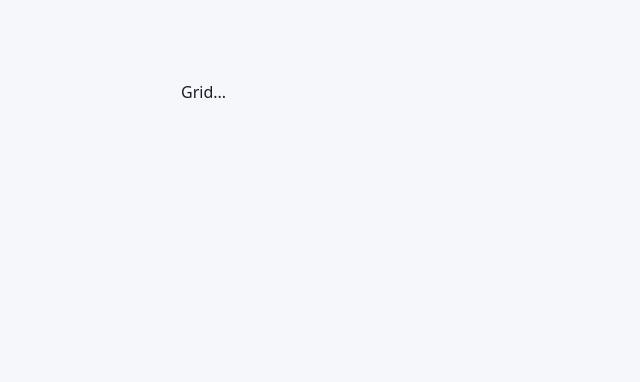
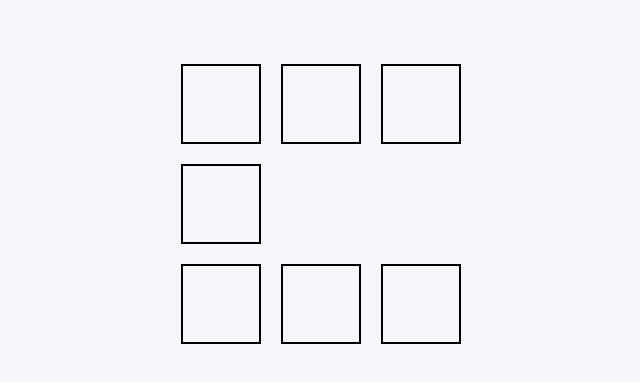
Before and after one commit to Shashwat-Mahto/Frontend-SDE-1, a React (Vite) app: page /grid-light in a window 1280 px wide. Shown: the top 382 px of the page, without its empty margins (3-643 px from the left). Built offline with nearby package versions, Linux system fonts and the light colour scheme.

Commit message:
grid-light-v1

```diff
--- a/src/components/GridLight/Grid.css
+++ b/src/components/GridLight/Grid.css
@@ -0,0 +1,20 @@
+.grid-container {
+  display: grid;
+  grid-template-columns: 1fr 1fr 1fr;
+  width: fit-content;
+  gap: 20px;
+}
+
+.box {
+  height: 80px;
+  width: 80px;
+  cursor: pointer;
+}
+
+.visible {
+  border: 2px solid black;
+}
+
+.color {
+  background-color: rgb(76, 179, 76);
+}
--- a/src/components/GridLight/GridLight.tsx
+++ b/src/components/GridLight/GridLight.tsx
@@ -0,0 +1,96 @@
+import { useEffect, useMemo, useRef, useState } from "react";
+import "./Grid.css";
+
+type DataType = {
+  data: number[][];
+};
+
+const Shape = ({
+  box,
+  handleClick,
+  address,
+  selected,
+}: {
+  box: number;
+  handleClick: (id: number) => void;
+  address: number;
+  selected: Set<number>;
+}) => {
+  const status = box === 1 ? "visible" : "hidden";
+  const checked = selected.has(address);
+  return status === "visible" ? (
+    <div
+      className={`visible box ${checked ? `color` : ""}`}
+      onClick={() => handleClick(address)}
+    ></div>
+  ) : (
+    <div></div>
+  );
+};
+export const Grid = ({ data }: DataType) => {
+  const flatData = useMemo(() => {
+    return data?.flat();
+  }, [data]);
+
+  const [boxes] = useState<number[]>(flatData);
+  const [selected, setSelected] = useState<Set<number>>(new Set());
+  const [deactiving, setDeactivating] = useState(false);
+  const timersRef = useRef<number[]>([]);
+  console.log("ddd" , deactiving);
+
+  const countofVisibleBoxes = boxes?.reduce((acc, curr) => {
+    return (acc += curr);
+  }, 0);
+
+  const deactivate = () => {
+    const order = [...selected.values()];
+
+    order?.forEach((curr, index) => {
+      const elementToBeRemoved = curr;
+
+      const timerId = setTimeout(() => {
+        setSelected((prev) => {
+          const clone = new Set(prev);
+          clone.delete(elementToBeRemoved);
+          return clone;
+        });
+
+        if(index === order.length -1) setDeactivating(false)
+      }, 1000 * index); // every setter function opereation is registered with its own timer
+
+      timersRef.current.push(timerId);
+    });
+  };
+  useEffect(() => {
+    if (selected.size >= countofVisibleBoxes) {
+      setDeactivating(true);
+      deactivate();
+    }
+  }, [boxes, selected]);
+
+  // Clear pending timers only when the component unmounts, not on every selection change.
+  useEffect(() => {
+    const timers = timersRef.current;
+    return () => {
+      timers.forEach((id) => clearTimeout(id));
+    };
+  }, []);
+
+  const handleClick = (box: number) => {
+    if(deactiving) return;
+    setSelected((prev) => new Set(prev).add(box));
+  };
+  return (
+    <div className="grid-container">
+      {boxes?.map((box, index) => (
+        <Shape
+          key={index}
+          box={box}
+          address={index}
+          selected={selected}
+          handleClick={handleClick}
+        />
+      ))}
+    </div>
+  );
+};
--- a/src/pages/GridLightPage.tsx
+++ b/src/pages/GridLightPage.tsx
@@ -1,6 +1,17 @@
+import { Grid } from "../components/GridLight/GridLight"
+
+const data:number[][] = [
+    [1,1,1],
+    [1,0,0],
+    [1,1,1],
+]
+
+
 function GridLightPage(){
+
+
     return (
-        <p>Grid...</p>
+        <Grid data={data}/>
     )
 }
 
```
